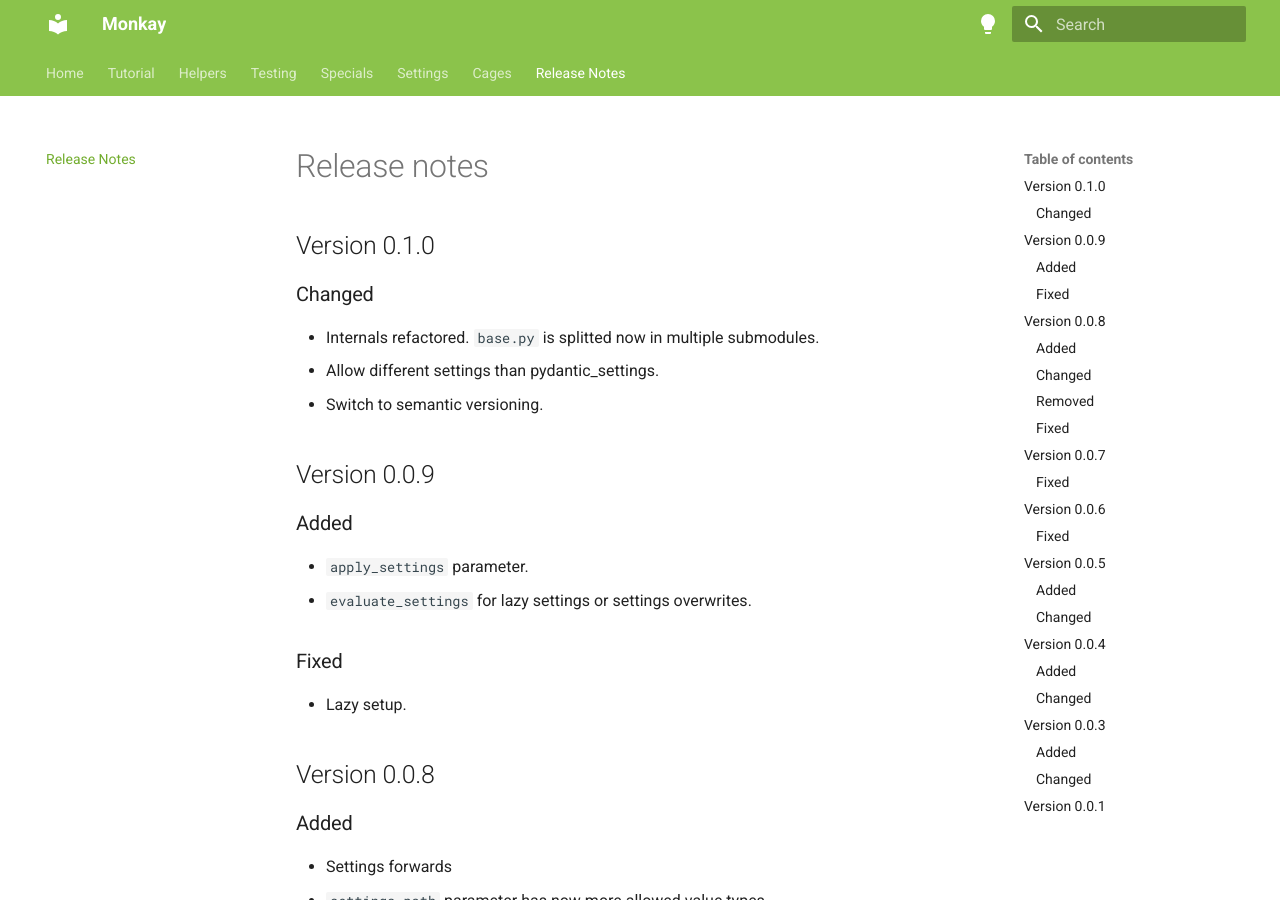
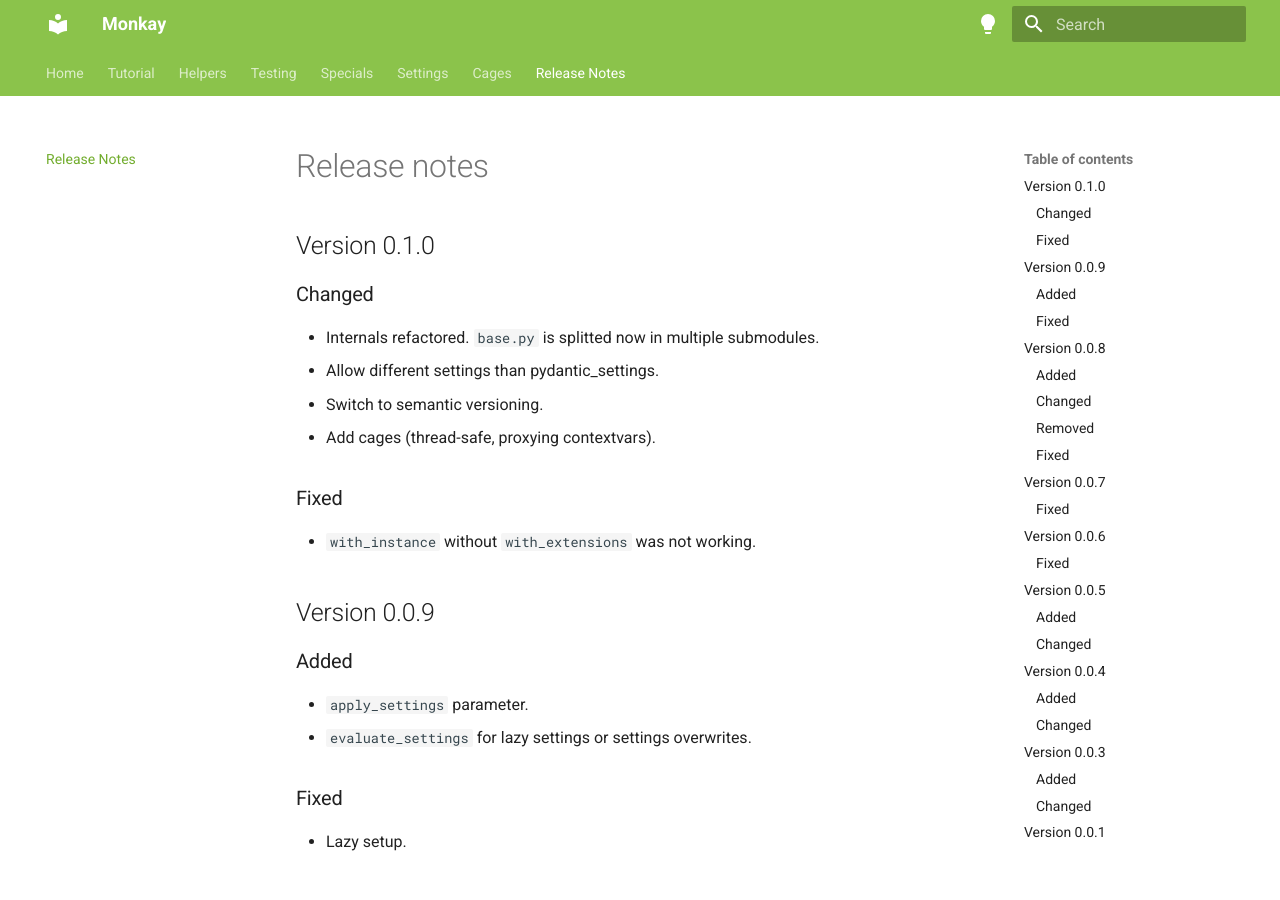
Before and after one commit to dymmond/monkay, an MkDocs documentation site: the page built from docs/release-notes.md, in a window 1280 px wide and 900 px high. Built offline with MkDocs 1.6.1 and Material for MkDocs 9.7.7, drawn with Linux system fonts in a browser that asks for light colours.

Commit message:
update release notes (#11)

```diff
--- a/docs/release-notes.md
+++ b/docs/release-notes.md
@@ -8,6 +8,11 @@
 - Internals refactored. `base.py` is splitted now in multiple submodules.
 - Allow different settings than pydantic_settings.
 - Switch to semantic versioning.
+- Add cages (thread-safe, proxying contextvars).
+
+### Fixed
+
+- `with_instance` without `with_extensions` was not working.
 
 ## Version 0.0.9
 
```
